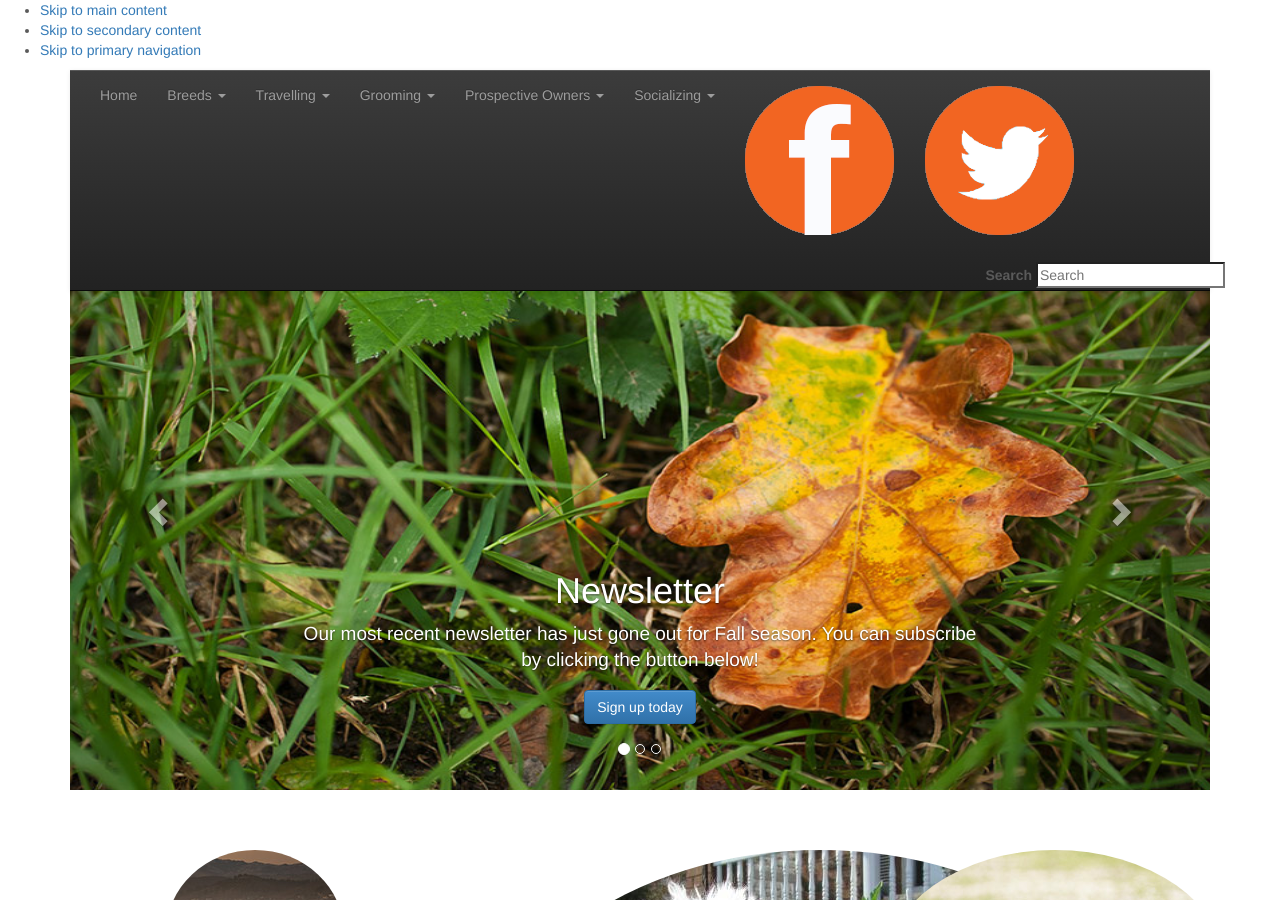
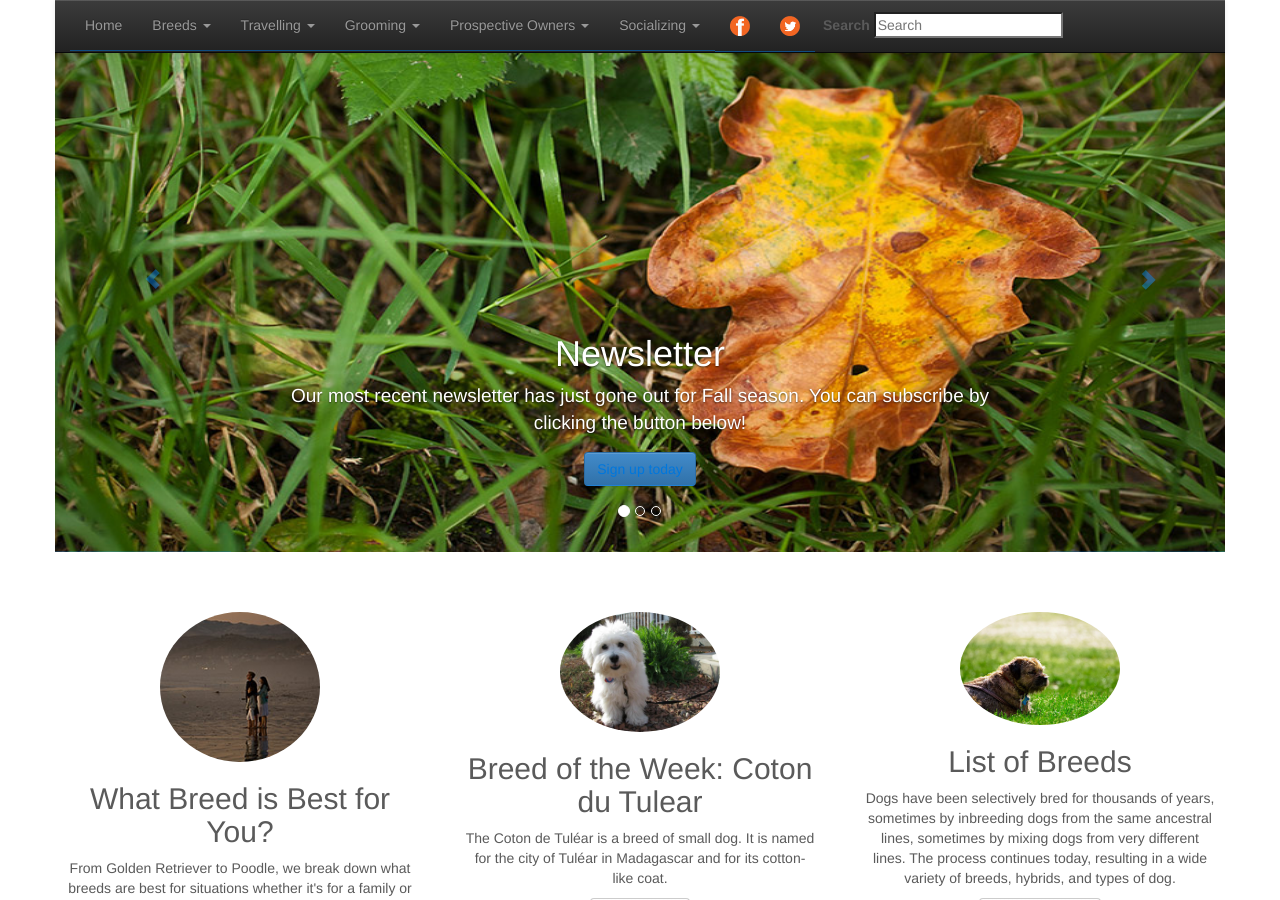
Before and after one commit to stephaniecsanky/large-data-website, a Jekyll site: the page built from index.html, in a window 1280 px wide and 900 px high. Built offline with Jekyll 4.4.1, drawn with Linux system fonts in a browser that asks for light colours; nearby versions of some CDN libraries; library files that are not in the unit come from our copies.

Commit message:
Adjusted link refs

```diff
--- a/_layouts/default.html
+++ b/_layouts/default.html
@@ -30,11 +30,10 @@
     <link rel="shortcut icon" href="../img/favicon.ico">
     <title>Dog Discovery</title>
 
-    <!-- Bootstrap core CSS -->
-    <link href="large-data-website/dist/css/bootstrap.css" rel="stylesheet">
-	 <link href="../dist/css/bootstrap-theme.css" rel="stylesheet">
-    <link href="../css/jumbotron.css" rel="stylesheet">
-	<link href="../css/carousel.css" rel="stylesheet">
+    <link href="dist/css/bootstrap.css" rel="stylesheet">
+	 <link href="dist/css/bootstrap-theme.css" rel="stylesheet">
+    <link href="css/jumbotron.css" rel="stylesheet">
+	<link href="css/carousel.css" rel="stylesheet">
 
     <!-- HTML5 shim and Respond.js IE8 support of HTML5 elements and media queries -->
     <!--[if lt IE 9]>
```
